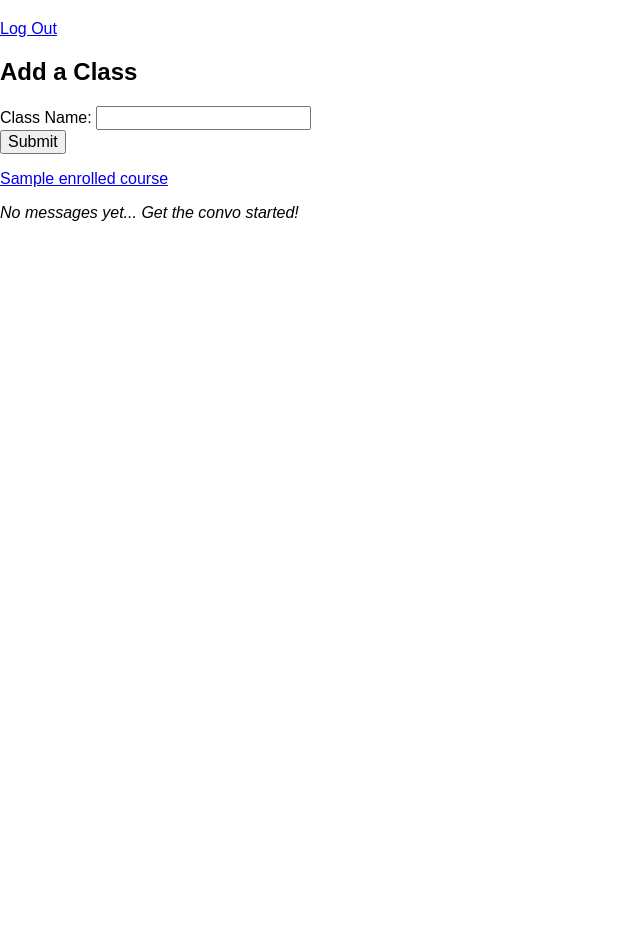
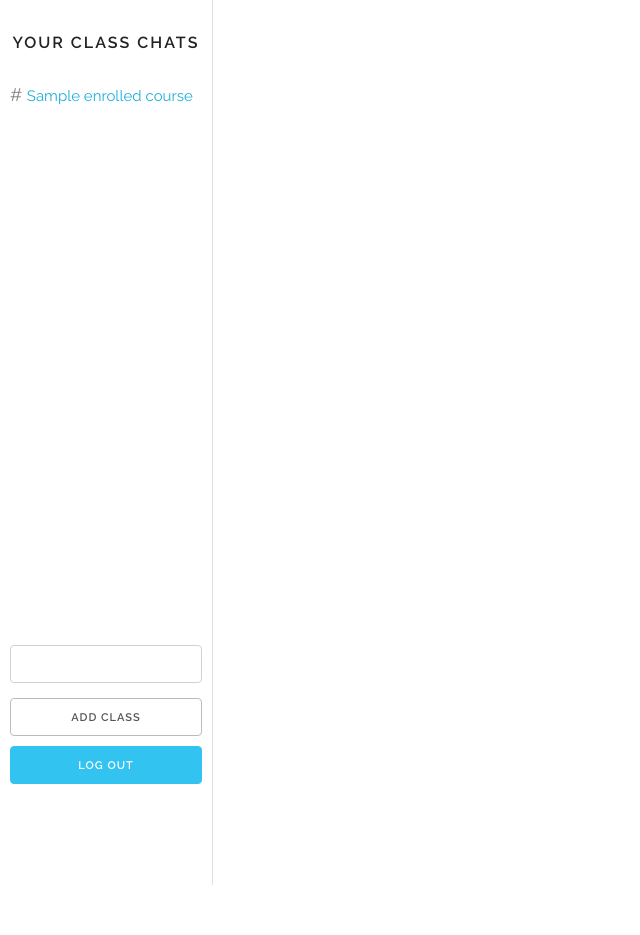
Before and after one commit to soft-eng-practicum/inClassChatApp, a PHP site: template app/views/chat.php in a window 1280 px wide. Shown: the whole page, without its empty margins (0-640 px from the left). Before the commit the page ends 221 px from the top, so only its background shows below. Run offline with PHP 8.4, Linux system fonts and the light colour scheme; the template is opened without the code that fills it: most values are stand-ins (such as "Sample title", 1, 10 or a date in 2020); data that the repository does not hold is empty.

Commit message:
major style overhaul

```diff
--- a/app/views/chat.php
+++ b/app/views/chat.php
@@ -20,7 +20,7 @@
   <!-- CSS
   –––––––––––––––––––––––––––––––––––––––––––––––––– -->
   <link rel="stylesheet" href="/bulletin/app/views/static/normalize.css">
-  <link rel="stylesheet" href="/bulletin/app/views/static/skelaton.css">
+  <link rel="stylesheet" href="/bulletin/app/views/static/skeleton.css">
 
   <!-- Favicon
   –––––––––––––––––––––––––––––––––––––––––––––––––– -->
@@ -32,50 +32,72 @@
 
   <!-- Primary Page Layout
   –––––––––––––––––––––––––––––––––––––––––––––––––– -->
-  <div class="container">
-    <div class="row">
-        <h2><?php echo $user->email; ?></h2>
-        <p> <a href="/bulletin/logout"> Log Out </a> </p>
-        <h2>Add a Class</h2>
+
+  <div class="sidebar-classes">
+    <p class="u-upper-title" style="width:100%; text-align:center;">YOUR CLASS CHATS</p>
     <?php
+      if (sizeof($enrolled_courses) > 0) {
+        echo "<ul>";
+        foreach ($enrolled_courses as $course) {
+          if (isset($_GET["0"]) && $course["id"] == $_GET["0"]) {
+            echo "<li class = 'selected' style='margin-left:20px;'> <strong> <a href='/bulletin/chat/" . $course["id"] . "'>" . $course["name"] . "</a> </strong> </li>";
+          } else {
+            echo "<li> <a href='/bulletin/chat/" . $course["id"] . "'>" . $course["name"] . "</a> </li>";
+          }
+        }
+        echo "</ul>";
         if (isset($error)) {
           echo "<p> {$error} </p>";
         }
+      }
+    ?>
+  </div>
+
+  <div class="sidebar-bottom">
+
+    <?php
 
       if (isset($_GET["0"])) {
-            echo "<form action='/bulletin/chat/{$_GET["0"]}' method='post'>";
+        echo "<form style='margin-top:45px;' action='/bulletin/chat/{$_GET["0"]}' method='post'>";
       } else {
         echo "<form action='/bulletin/chat' method='post'>";
       }
     ?>
 
-          Class Name: <input type="text" name="class"><br>
-          <input type="submit" value="Submit">
+      <input type="text" name="class" style="width:100%;"><br>
+      <input type="submit" value="add class" class="button" style="width:100%;">
+      <a class="button button-primary" href="/bulletin/logout" style="width:100%;"> Log Out</a>
     </form>
 
+  </div>
+
+  <div class="content">
+
+    <div class="navbar">
       <?php
-          if (sizeof($enrolled_courses) > 0) {
-            foreach ($enrolled_courses as $course) {
-              echo "<p> <a href='/bulletin/chat/" . $course["id"] . "'>" . $course["name"] . "</a> </p>";
+        if (isset($_GET['0'])) {
+          echo "<p style='margin-top:30px;' class='u-upper-title'>{$enrolled_courses[$_GET['0']]['name']}</p>";
         }
+      ?>
+    </div>
 
+    <div class="chat">
+      <?php
         if (isset($_GET['0'])) {
-              echo "<h2>{$enrolled_courses[$_GET['0']]['name']}</h2>";
+          if (isset($messages) and sizeof($messages) > 0) {
+            foreach ($messages as $message) {
+              echo "<p> <strong>{$message['owner_name']}:</strong> {$message['content']}</p>";
+              // <em> - {$message['createdAt']} </em>
+            }
+          } else {
+            echo "<p> <em> No messages yet... Get the convo started!</em> </p>";
           }
 
         }
       ?>
+    </div>
 
-
-        <?php
-          if (isset($messages) and sizeof($messages) > 0) {
-            foreach ($messages as $message) {
-              echo "<p> <strong>{$message['owner_name']}:</strong> {$message['content']} </p>";
-            }
-          } else {
-            echo "<p> <em> No messages yet... Get the convo started!</em> </p>";
-          }
-        ?>
+    <div class="send-message">
 
       <?php
         if (isset($_GET["0"])) {
@@ -84,15 +106,20 @@
       ?>
 
       <?php if (isset($_GET["0"])): ?>
-          New Message: <input type="text" name="message"><br>
-          <input type="submit" value="Submit">
+        <input id="message-textbox" style="width:100%;" type="text" name="message">
+        <input style="display:none;" type="submit" value="Submit">
         </form>
       <?php endif; ?>
 
     </div>
   </div>
 
+
+
 <!-- End Document
   –––––––––––––––––––––––––––––––––––––––––––––––––– -->
 </body>
+
+<script src="/bulletin/app/views/static/scripts.js"></script>
+
 </html>
--- /dev/null
+++ b/app/views/static/scripts.js
@@ -0,0 +1,9 @@
+var text_input = document.getElementById('message-textbox');
+text_input.focus();
+text_input.select();
+
+window.onload =toBottom;
+
+function toBottom() {
+	window.scrollTo(0, document.body.scrollHeight);
+}
--- a/app/views/static/skeleton.css
+++ b/app/views/static/skeleton.css
@@ -31,7 +31,6 @@
 .container {
   position: relative;
   width: 100%;
-  max-width: 960px;
   margin: 0 auto;
   padding: 0 20px;
   box-sizing: border-box; }
@@ -110,6 +109,77 @@
   .offset-by-one-half.column,
   .offset-by-one-half.columns     { margin-left: 52%; }
 
+  .sidebar-top {
+    margin-top: 45px;
+    width: 15%;
+    margin-left: 10px;
+    bottom: -45px;
+    height: 25%;
+    top: -60px;
+    padding-top: 40px;
+    position: fixed;
+    border-right: 1px solid #E1E1E1;
+    padding-right: 10px;
+  }
+
+  .sidebar-classes {
+    position: fixed;
+    width: 15%;
+    margin-left: 10px;
+    overflow: scroll;
+    top: 0px;
+    padding-top: 20px;
+    height: 80%;
+    border-right: 1px solid #E1E1E1;
+    padding-right: 10px;
+  }
+
+  .sidebar-bottom {
+    position: fixed;
+    width: 15%;
+    margin-left: 10px;
+    bottom: -85px;
+    height: 30%;
+    border-right: 1px solid #E1E1E1;
+    padding-right: 10px;
+    padding-top: 20px;
+  }
+
+  .send-message {
+    position: fixed;
+    width: 80%;
+    bottom: -32px;
+    background: white;
+  }
+
+  .navbar {
+    position: fixed;
+    width: 80%;
+    top: 0px;
+    background: white;
+  }
+
+  .chat {
+    margin-top: 1000px;
+    display: table-cell;
+    vertical-align: bottom;
+    /* border: 1px solid #f00; */
+    height: 100vh;
+    width: 100%;
+    margin-top: 100px;
+    overflow: scroll;
+    padding-top: 90px;
+    padding-bottom: 45px;
+  }
+
+  .content {
+    width: 80%;
+    margin-left: 15%;
+    padding-left: 30px;
+    padding-bottom: 0px;
+    overflow-x: hidden;
+  }
+
 }
 
 
@@ -152,13 +222,16 @@ h6 { font-size: 1.5rem; line-height: 1.6;  letter-spacing: 0; }
 }
 
 p {
-  margin-top: 0; }
+  margin-top: -10px; }
+
 
 
 /* Links
 –––––––––––––––––––––––––––––––––––––––––––––––––– */
 a {
-  color: #1EAEDB; }
+  color: #1EAEDB;
+  text-decoration: none;
+}
 a:hover {
   color: #0FA0CE; }
 
@@ -284,11 +357,14 @@ label > .label-body {
   margin-left: .5rem;
   font-weight: normal; }
 
+.message-text {
+  height:100px;
+}
 
 /* Lists
 –––––––––––––––––––––––––––––––––––––––––––––––––– */
 ul {
-  list-style: circle inside; }
+  list-style: none; }
 ol {
   list-style: decimal inside; }
 ol, ul {
@@ -302,6 +378,13 @@ ol ul {
   font-size: 90%; }
 li {
   margin-bottom: 1rem; }
+
+ul li:before {
+    color: gray;
+    content: '# ';
+    font-size: 1.2em;
+}
+
 
 
 /* Code
@@ -369,7 +452,16 @@ form {
   float: right; }
 .u-pull-left {
   float: left; }
+.u-center-text {
+  text-align: center;}
 
+.u-upper-title {
+  margin-top: 10px;
+  text-transform: uppercase;
+  font-size: 1.6rem;
+  letter-spacing: .2rem;
+  font-weight: 600;
+}
 
 /* Misc
 –––––––––––––––––––––––––––––––––––––––––––––––––– */
```
Also changed, not shown: app/views/static/normalize.css, database.db. Lines whose indentation alone changed are shown as unchanged.
